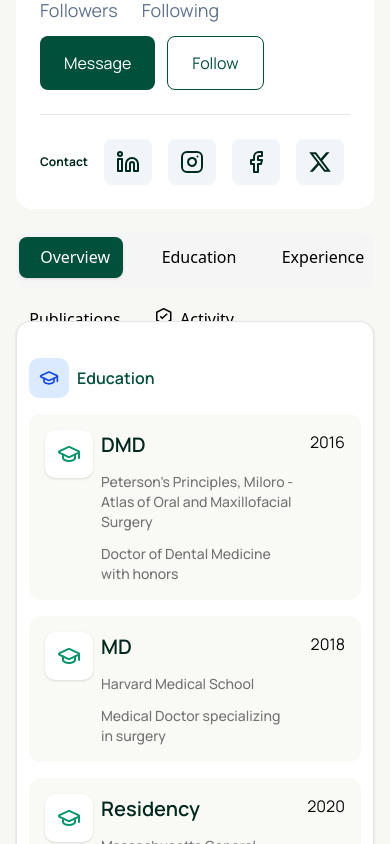
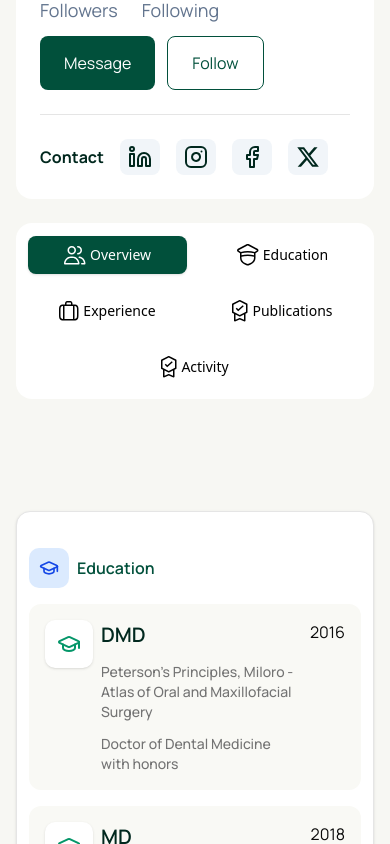
Before and after one commit to abedinalways/TableRounds_frontend, a Next.js app: page /dashboard/profile in a window 390 px wide. Shown: the part 920-1764 px from the top of the page. Built offline with nearby package versions, Linux system fonts and the light colour scheme.

Commit message:
profile page updated

```diff
--- a/src/components/profile/ProfileHeader.tsx
+++ b/src/components/profile/ProfileHeader.tsx
@@ -74,18 +74,18 @@ export default function ProfileHeader({ user }: ProfileHeaderProps) {
       </div>
       <hr />
       {/* social media */}
-      <div className="flex items-center gap-4 md:gap-[24px]  text-[#01281e] mt-[24px]">
-        <h2 className="font-bold text-[12px] md:text-[20px]">Contact</h2>
-        <button className="bg-[#f1f5f9] py-[11px] px-[12px] rounded-[8px] text-center  cursor-pointer">
+      <div className="flex flex-wrap items-center gap-4 md:gap-[24px]  text-[#01281e] mt-[24px]">
+        <h2 className="font-bold text-[16px] md:text-[20px]">Contact</h2>
+        <button className="bg-[#f1f5f9] py-[6px] md:py-[11px] md:px-[12px] px-[8px] rounded-[8px] text-center  cursor-pointer">
           <Linkedin size="24" />
         </button>
-        <button className="bg-[#f1f5f9] py-[11px] px-[12px] rounded-[8px] text-center cursor-pointer ">
+        <button className="bg-[#f1f5f9] py-[6px] md:py-[11px] md:px-[12px] px-[8px] rounded-[8px] text-center cursor-pointer ">
           <Instagram size="24" />
         </button>
-        <button className="bg-[#f1f5f9] py-[11px] px-[12px] rounded-[8px] text-center cursor-pointer ">
+        <button className="bg-[#f1f5f9] py-[6px] md:py-[11px] md:px-[12px] px-[8px] rounded-[8px] text-center cursor-pointer ">
           <Facebook size="24" />
         </button>
-        <button className="bg-[#f1f5f9] py-[11px] px-[12px] rounded-[8px] text-center cursor-pointer ">
+        <button className="bg-[#f1f5f9] py-[6px] md:py-[11px] md:px-[12px] px-[8px] rounded-[8px] text-center cursor-pointer ">
           <FaXTwitter size="24" />
         </button>
       </div>
--- a/src/components/profile/ProfileTabs.tsx
+++ b/src/components/profile/ProfileTabs.tsx
@@ -1,16 +1,21 @@
+'use client';
+
+import { useEffect, useRef } from 'react';
+import gsap from 'gsap';
+
 import { Tabs, TabsList, TabsTrigger, TabsContent } from '@/components/ui/tabs';
 import { ProfileData, ProfileTab } from '@/types/profile';
+
 import EducationCard from './EducationCard';
 import SkillBadges from './SkillBadges';
-
 import ExperienceCard from './ExperienceCard';
 import PublicationCard from './PublicationCard';
+import QuickActions from './QuickActions';
+
 import PeopleIcon from '../reusable/icons/PeopleIcon';
 import EduIcon from '../reusable/icons/EduIcon';
 import ExperienceIcon from '../reusable/icons/ExperienceIcon';
 import ActivityIcon from '../reusable/icons/ActivityIcon';
-import QuickActions from './QuickActions';
-
 
 interface ProfileTabsProps {
   activeTab: ProfileTab;
@@ -23,13 +28,36 @@ export default function ProfileTabs({
   setActiveTab,
   data,
 }: ProfileTabsProps) {
+  const contentRef = useRef<HTMLDivElement | null>(null);
+
+  // GSAP animation on tab change
+  useEffect(() => {
+    if (!contentRef.current) return;
+
+    const ctx = gsap.context(() => {
+      gsap.fromTo(
+        contentRef.current,
+        { opacity: 0, y: 16 },
+        {
+          opacity: 1,
+          y: 0,
+          duration: 0.4,
+          ease: 'power2.out',
+        }
+      );
+    });
+
+    return () => ctx.revert();
+  }, [activeTab]);
+
   return (
     <Tabs
       value={activeTab}
       onValueChange={value => setActiveTab(value as ProfileTab)}
-      className="mt-6"
+      className="mt-6 "
     >
-      <TabsList className="grid grid-cols-3 md:grid-cols-5 gap-5 md:gap-8">
+      {/* Tabs Header */}
+      <TabsList className="flex flex-wrap justify-center gap-4 md:gap-6 max-w-full rounded-2xl md:p-4 xl:p-6 p-3  bg-white mb-20 md:mb-4 h-fit">
         <TabsTrigger value="overview">
           <PeopleIcon /> Overview
         </TabsTrigger>
@@ -47,19 +75,19 @@ export default function ProfileTabs({
         </TabsTrigger>
       </TabsList>
 
-      <div className=" mt-6">
-        <div>
+      {/* Animated Content Wrapper */}
+      <div ref={contentRef} className="mt-6">
         <TabsContent
           value="overview"
-            className="space-y-6 grid grid-cols-1 md:grid-cols-2 gap-6"
+          className="grid grid-cols-1 lg:grid-cols-2 gap-6"
         >
           <div className="space-y-6">
             <EducationCard data={data.education} />
             <ExperienceCard data={data.experience} />
           </div>
+
           <div className="space-y-6">
             <PublicationCard data={data.publications} />
-
             <SkillBadges skills={data.skills} />
             <QuickActions />
           </div>
@@ -72,6 +100,7 @@ export default function ProfileTabs({
         <TabsContent value="experience">
           <ExperienceCard data={data.experience} />
         </TabsContent>
+
         <TabsContent value="publications">
           <PublicationCard data={data.publications} />
         </TabsContent>
@@ -82,7 +111,6 @@ export default function ProfileTabs({
           </p>
         </TabsContent>
       </div>
-      </div>
     </Tabs>
   );
 }
--- a/src/components/ui/tabs.tsx
+++ b/src/components/ui/tabs.tsx
@@ -43,7 +43,7 @@ function TabsTrigger({
       data-slot="tabs-trigger"
       className={cn(
         // base
-        'inline-flex h-[calc(100%-1px)] flex-1 items-center justify-center gap-2 rounded-md border border-transparent px-3 py-2 text-[16px] font-medium whitespace-nowrap transition-all cursor-pointer',
+        'inline-flex h-[calc(100%-1px)] flex-1 items-center justify-center gap-1 rounded-md border border-transparent md:px-5 md:py-4 px-3 py-2 text-sm md:text-[20px] font-medium whitespace-nowrap transition-all cursor-pointer',
 
         // inactive (default)
         'text-black [&_svg]:text-black',
```
Lines whose indentation alone changed are shown as unchanged.
